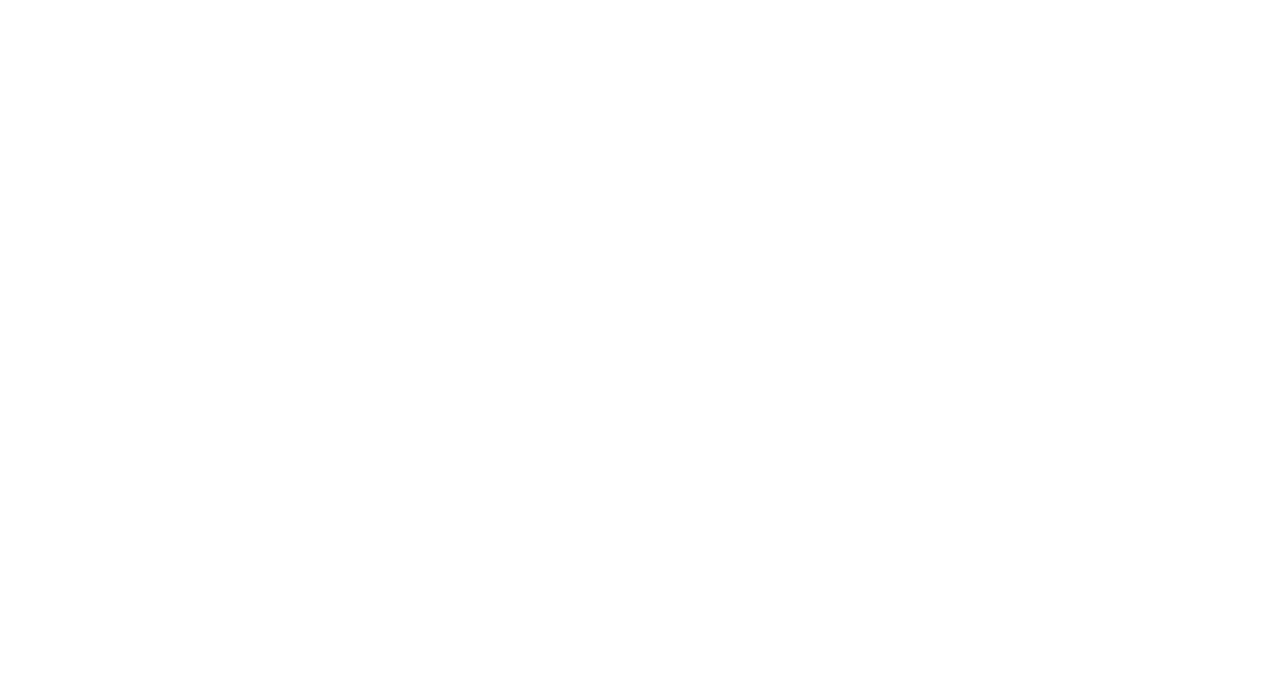
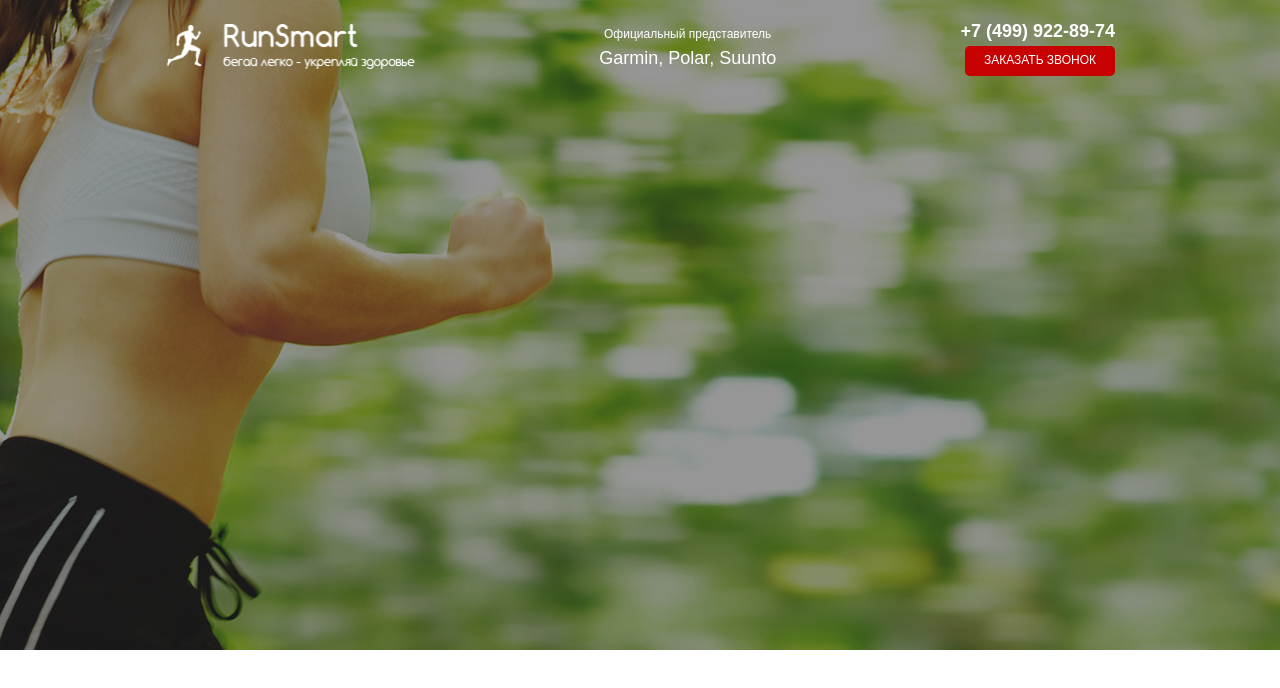
Before and after one commit to Korchvagen/Pulse, a website: page src/index.html in a window 1280 px wide. Drawn offline with Linux system fonts and the light colour scheme.

Commit message:
feat: add header

```diff
--- a/gulpfile.js
+++ b/gulpfile.js
@@ -15,7 +15,7 @@ gulp.task('server', function () {
 });
 
 gulp.task('styles', function () {
-  return gulp.src("src/sass/*.+(scss|sass)")
+  return gulp.src("src/sass/**/*.+(scss|sass)")
     .pipe(sass({ style: 'compressed' }).on('error', sass.logError))
     .pipe(rename({
       prefix: "",
@@ -28,7 +28,7 @@ gulp.task('styles', function () {
 });
 
 gulp.task('watch', function () {
-  gulp.watch("src/sass/*.+(scss|sass)", gulp.parallel('styles'));
+  gulp.watch("src/sass/**/*.+(scss|sass)", gulp.parallel('styles'));
   gulp.watch("src/*.html").on('change', browserSync.reload);
 });
 
--- a/src/index.html
+++ b/src/index.html
@@ -1,5 +1,6 @@
 <!DOCTYPE html>
 <html lang="en">
+
 <head>
   <meta charset="UTF-8">
   <meta name="viewport" content="width=device-width, initial-scale=1.0">
@@ -8,9 +9,25 @@
   <link rel="stylesheet" href="css/style.min.css">
   <title>Document</title>
 </head>
+
 <body>
   <div class="promo">
-
+    <div class="container">
+      <header class="header">
+        <a href="#" class="header__logo">
+          <img src="img/logo.png" alt="logo">
+        </a>
+        <div class="header__official">
+          Официальный представитель
+          <span>Garmin, Polar, Suunto</span>
+        </div>
+        <div class="header__contacts">
+          <a href="tel:+74999228974" class="header__phone">+7 (499) 922-89-74</a>
+          <button class="button">заказать звонок</button>
+        </div>
+      </header>
+    </div>
   </div>
 </body>
+
 </html>
--- /dev/null
+++ b/src/sass/blocks/_buttons.scss
@@ -0,0 +1,12 @@
+.button {
+  width: 150px;
+  height: 30px;
+  font-weight: 500;
+  font-size: 12px;
+  text-transform: uppercase;
+  text-align: center;
+  color: #fff;
+  border-radius: 5px;
+  background-color: $main-color;
+  border: none;
+}
--- /dev/null
+++ b/src/sass/blocks/_header.scss
@@ -0,0 +1,46 @@
+.header {
+  display: flex;
+  justify-content: space-between;
+  align-items: center;
+
+  &__logo {
+    width: 250px;
+
+    img {
+      width: 100%;
+    }
+  }
+
+  &__official {
+    font-weight: 500;
+    font-size: 12px;
+    text-align: center;
+    color: #fff;
+
+    span {
+      display: block;
+      font-size: 18px;
+      margin-top: 7px;
+    }
+  }
+
+  &__contacts {
+    display: flex;
+    flex-direction: column;
+    align-items: end;
+    row-gap: 4px;
+  }
+
+  &__phone {
+    display: block;
+    font-weight: 700;
+    font-size: 18px;
+    color: #fff;
+    text-decoration: none;
+
+    &:hover {
+      color: #fff;
+      text-decoration: none;
+    }
+  }
+}
--- /dev/null
+++ b/src/sass/blocks/_promo.scss
@@ -0,0 +1,5 @@
+.promo {
+  min-height: 650px;
+  padding: 21px 0 93px;
+  background: url('../../img/bg_main.jpg') center (center/cover) no-repeat;
+}
--- a/src/sass/style.scss
+++ b/src/sass/style.scss
@@ -8,3 +8,7 @@
   max-width: 950px;
   margin: 0 auto;
 }
+
+@import 'blocks/promo';
+@import 'blocks/header';
+@import 'blocks/buttons';
```
Also changed, not shown: src/css/style.min.css.
